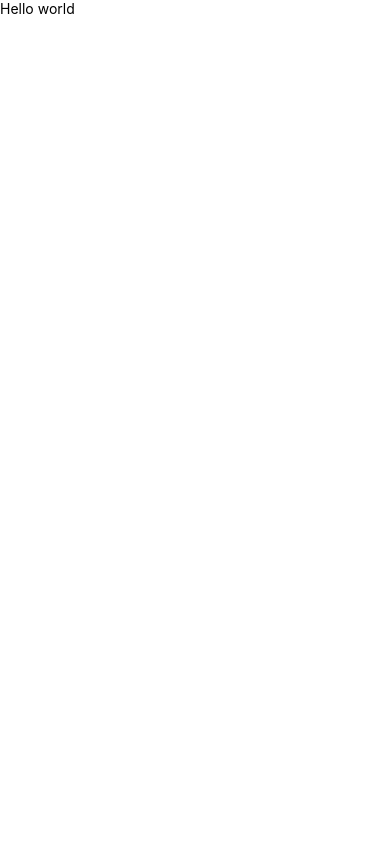
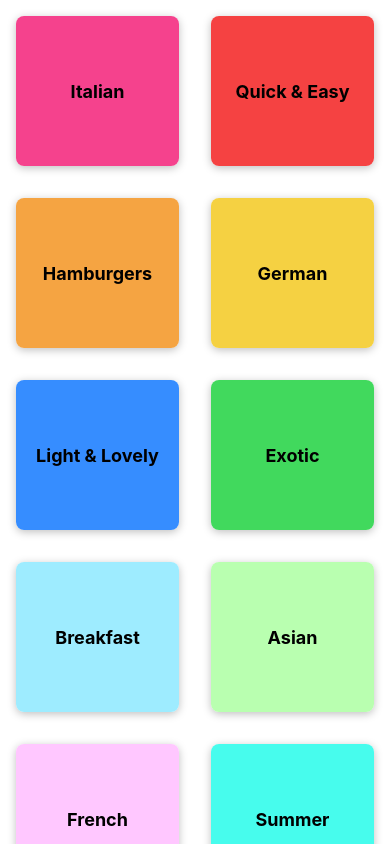
Before and after one commit to nikolalazarevic011/React-Native, a React Native app: screen / in a window 390 px wide. Built offline with nearby package versions, Linux system fonts and the light colour scheme.

Commit message:
end of 94

```diff
--- a/App.js
+++ b/App.js
@@ -1,12 +1,12 @@
 import { StyleSheet, Text, View } from "react-native";
+import CategoriesScreen from "./screens/CategoriesScreen";
+import { StatusBar } from "expo-status-bar";
 
 export default function App() {
-
     return (
         <>
-    <View>
-      <Text>Hello world</Text>
-    </View>
+            <StatusBar style="light" />
+            <CategoriesScreen />
         </>
     );
 }
--- a/app.json
+++ b/app.json
@@ -5,6 +5,7 @@
     "version": "1.0.0",
     "orientation": "default",
     "icon": "./assets/icon.png",
+    "backgroundColor": "#24180f",
     "splash": {
       "image": "./assets/splash.png",
       "resizeMode": "contain",
--- /dev/null
+++ b/components/CategoryGridTile.js
@@ -0,0 +1,55 @@
+import { Platform, Pressable, StyleSheet, Text, View } from "react-native";
+import React from "react";
+
+export default function CategoryGridTile({ title, color }) {
+    return (
+        <View style={[styles.gridItem,  ]}>
+        {/* // <View style={[styles.gridItem, { backgroundColor: color } ]}> */}
+            <Pressable
+                android_ripple={{ color: "#ccc" }}
+                style={({ pressed }) => [
+                    styles.button,
+                    pressed ? styles.buttonPressed : null,
+                ]}
+            >
+                <View style={[styles.innerContainer, { backgroundColor: color }]}>
+                {/* <View style={[styles.innerContainer,]}> */}
+                    <Text style={styles.title}>{title}</Text>
+                </View>
+            </Pressable>
+        </View>
+    );
+}
+
+const styles = StyleSheet.create({
+    gridItem: {
+        flex: 1,
+        margin: 16,
+        height: 150,
+        borderRadius: 8,
+        elevation: 4,
+        backgroundColor: "white",
+        shadowColor: "black",
+        shadowOpacity: 0.25,
+        shadowOffset: { width: 0, height: 2 },
+        shadowRadius: 8,
+        overflow: Platform.OS === "android" ? "hidden" : "visible",
+    },
+    button: {
+        flex: 1,
+    },
+    buttonPressed: {
+        opacity: 0.5,
+    },
+    innerContainer: {
+        flex: 1,
+        padding: 16,
+        borderRadius: 8,
+        justifyContent: "center",
+        alignItems: "center",
+    },
+    title: {
+        fontWeight: "bold",
+        fontSize: 18,
+    },
+});
--- a/package.json
+++ b/package.json
@@ -10,7 +10,7 @@
     "eject": "expo eject"
   },
   "dependencies": {
-    "expo": "^52.0.19",
+    "expo": "^52.0.20",
     "expo-app-loading": "^2.1.1",
     "expo-font": "~13.0.1",
     "expo-linear-gradient": "~14.0.1",
--- /dev/null
+++ b/screens/CategoriesScreen.js
@@ -0,0 +1,27 @@
+import { FlatList, StyleSheet, Text, View } from "react-native";
+import React from "react";
+import Category from "../models/category";
+import { CATEGORIES } from "../data/dummy-data";
+import CategoryGridTile from "../components/CategoryGridTile";
+
+function renderCategoryItem(itemData) {
+    return (
+        <CategoryGridTile
+            title={itemData.item.title}
+            color={itemData.item.color}
+        />
+    );
+}
+
+export default function CategoriesScreen() {
+    return (
+        <FlatList
+            data={CATEGORIES}
+            keyExtractor={(item) => item.id}
+            renderItem={renderCategoryItem}
+            numColumns={2}
+        />
+    );
+}
+
+const styles = StyleSheet.create({});
```
Also changed, not shown: 1 other file (tests, documents, lock files or other folders). Lines whose indentation alone changed are shown as unchanged.
